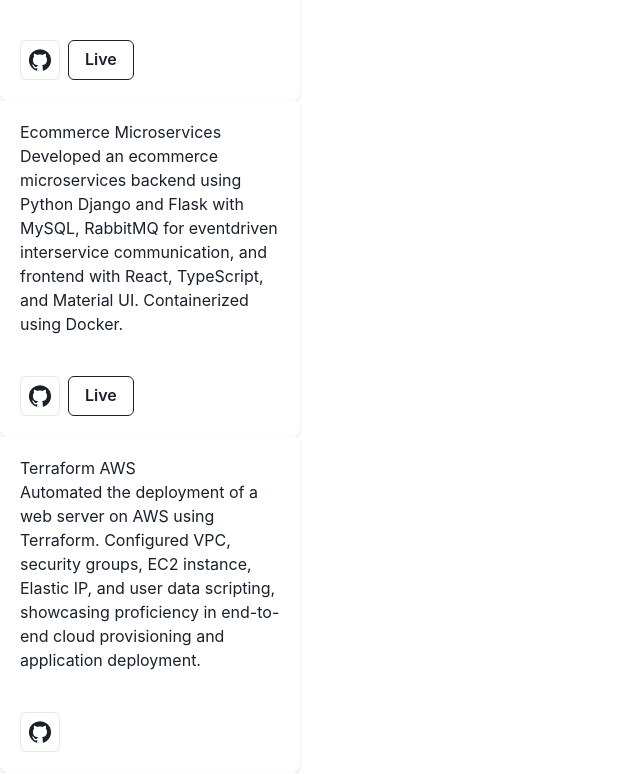
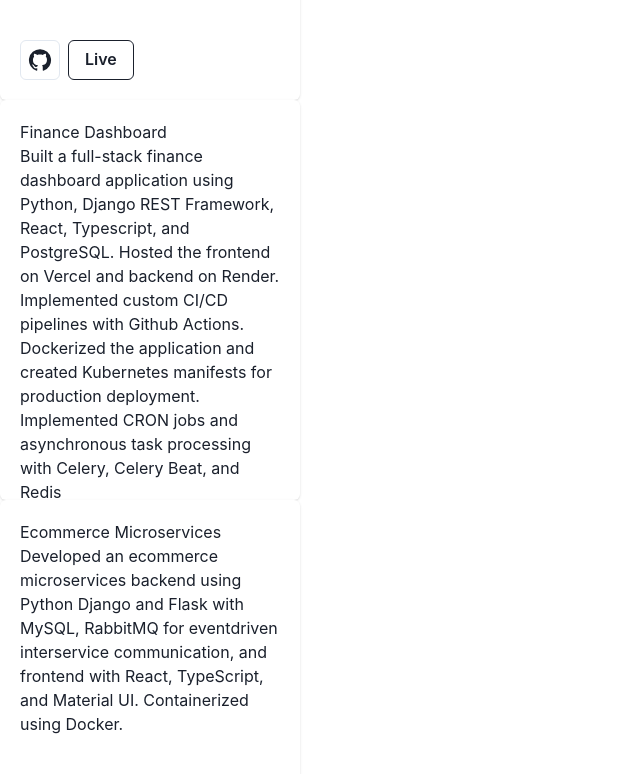
Before and after one commit to SaiyedRushan/Portfolio_2.0, a Next.js app: page / in a window 1280 px wide. Shown: the part 2766-3540 px from the top of the page, without its empty margins (0-640 px from the left). Built offline with nearby package versions, Linux system fonts and the light colour scheme.

Commit message:
add django react finance dashboard project

```diff
--- a/data/projects.js
+++ b/data/projects.js
@@ -5,6 +5,14 @@
     tags: "react, node, express, docker, mongo, aws",
     git: "https://github.com/SaiyedRushan/ReportizeAI-Frontend",
     deployment: "https://reportizeai-frontend.vercel.app/dashboard",
+  },
+  {
+    name: "Finance Dashboard",
+    description:
+      "Built a full-stack finance dashboard application using Python, Django REST Framework, React, Typescript, and PostgreSQL. Hosted the frontend on Vercel and backend on Render. Implemented custom CI/CD pipelines with Github Actions. Dockerized the application and created Kubernetes manifests for production deployment. Implemented CRON jobs and asynchronous task processing with Celery, Celery Beat, and Redis",
+    tags: "python, django, docker, kubernetes, sql, redis, react, devops",
+    git: "https://github.com/SaiyedRushan/henon-dashboard",
+    deployment: "https://henon-dashboard.vercel.app/",
   },
   {
     name: "Ecommerce Microservices",
```
